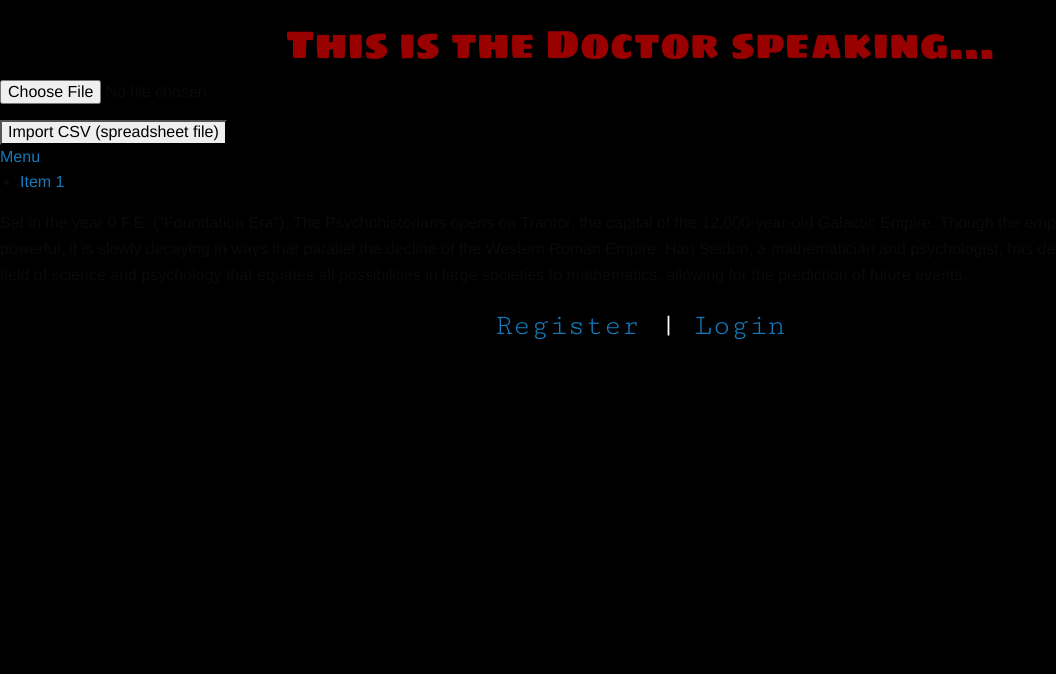
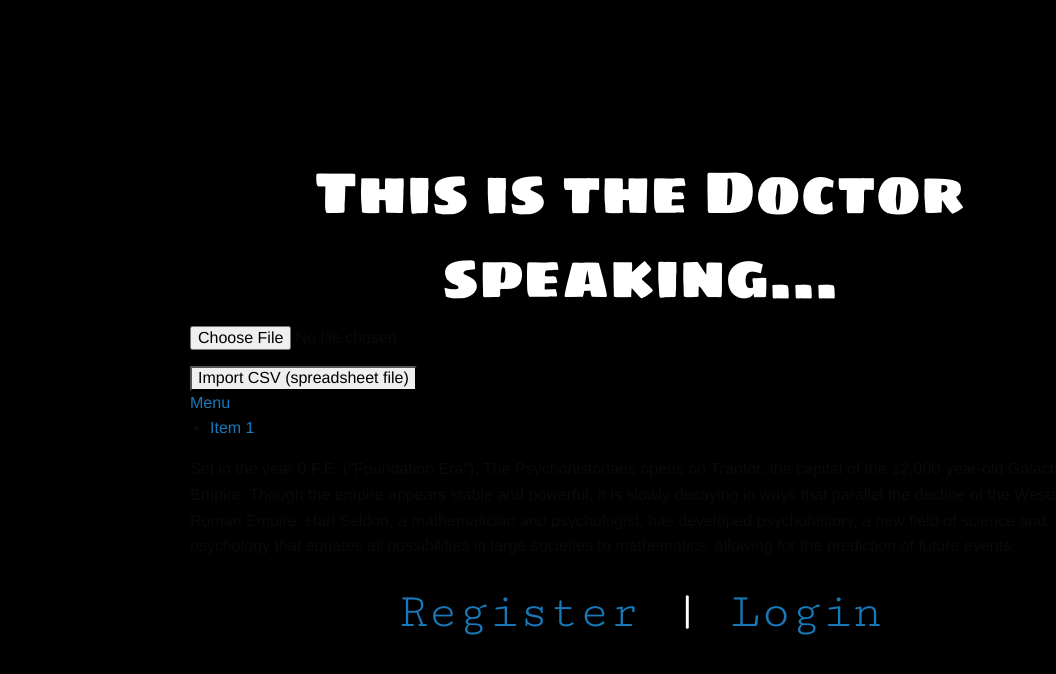
Before and after one commit to AndrewDESmith/PsychoAdventureRedux, a Rails app: page / in a window 1280 px wide. Shown: the top 674 px of the page, without its empty margins (0-1056 px from the left). Run offline with Rails 7, Linux system fonts and the light colour scheme; style sheets or scripts are compiled from the project's sources; parts of the project's set-up code (start-up, migrations or seed data) failed here and were passed over; some libraries are stand-ins or nearby versions.

Commit message:
fixed SCSS

```diff
--- a/app/assets/javascripts/homepage_fadein.js
+++ b/app/assets/javascripts/homepage_fadein.js
@@ -1,4 +1,3 @@
 $(document).ready(function() {
-$('h1.headline, div#nav').hide().fadeIn(1000);
-	console.log('hello')
-	});
+$('h1.headline, div#nav').hide().fadeIn(1300);
+});
--- a/app/assets/stylesheets/application.css
+++ b/app/assets/stylesheets/application.css.scss
@@ -10,10 +10,10 @@
  * defined in the other CSS/SCSS files in this directory. It is generally better to create a new
  * file per style scope.
  *
- *= require foundation_and_overrides
+ *= require_self
  *= require foundation
  *= require_tree .
- *= require_self
+
 
 
  */
@@ -38,15 +38,16 @@
 
 h1.headline {
 	font-family: 'Sigmar One', cursive;
-	font-size: 40px;
+	font-size: 60px;
 	font-weight: 400;
-	color: #990000;
+	color: #FFFFFF;
 	text-align: center;
+	margin-top: 150px;
 }
 
 div#nav {
 	font-family: 'Cutive Mono';
-	font-size: 30px;
+	font-size: 50px;
 	font-weight: 400;
 	color: #FFFFFF;
 	text-align: center;
--- a/app/assets/stylesheets/foundation_and_overrides.scss
+++ b/app/assets/stylesheets/foundation_and_overrides.scss
@@ -59,7 +59,7 @@
 // $default-float: left;
 
 // We use these as default colors throughout
-$primary-color: #008CBA;
+$primary-color: #FFFFFF;
 // $secondary-color: #e7e7e7;
 // $alert-color: #f04124;
 // $success-color: #43AC6A;
--- a/app/assets/stylesheets/home.css.scss
+++ b/app/assets/stylesheets/home.css.scss
@@ -1,19 +1,20 @@
 body {
-	background-color: #333333;
+	background-color: #000000;
 }
 
 h1.headline {
 	font-family: 'Sigmar One', cursive;
-	font-size: 40px;
+	font-size: 60px;
 	font-weight: 400;
-	color: #990000;
+	color: #FFFFFF;
 	text-align: center;
+	margin-top: 150px;
 }
 
 div#nav {
 	font-family: 'Cutive Mono';
-	font-size: 30px;
+	font-size: 50px;
 	font-weight: 400;
-	color: #FFFFFF !important;
+	color: #FFFFFF;
 	text-align: center;
 }
```
